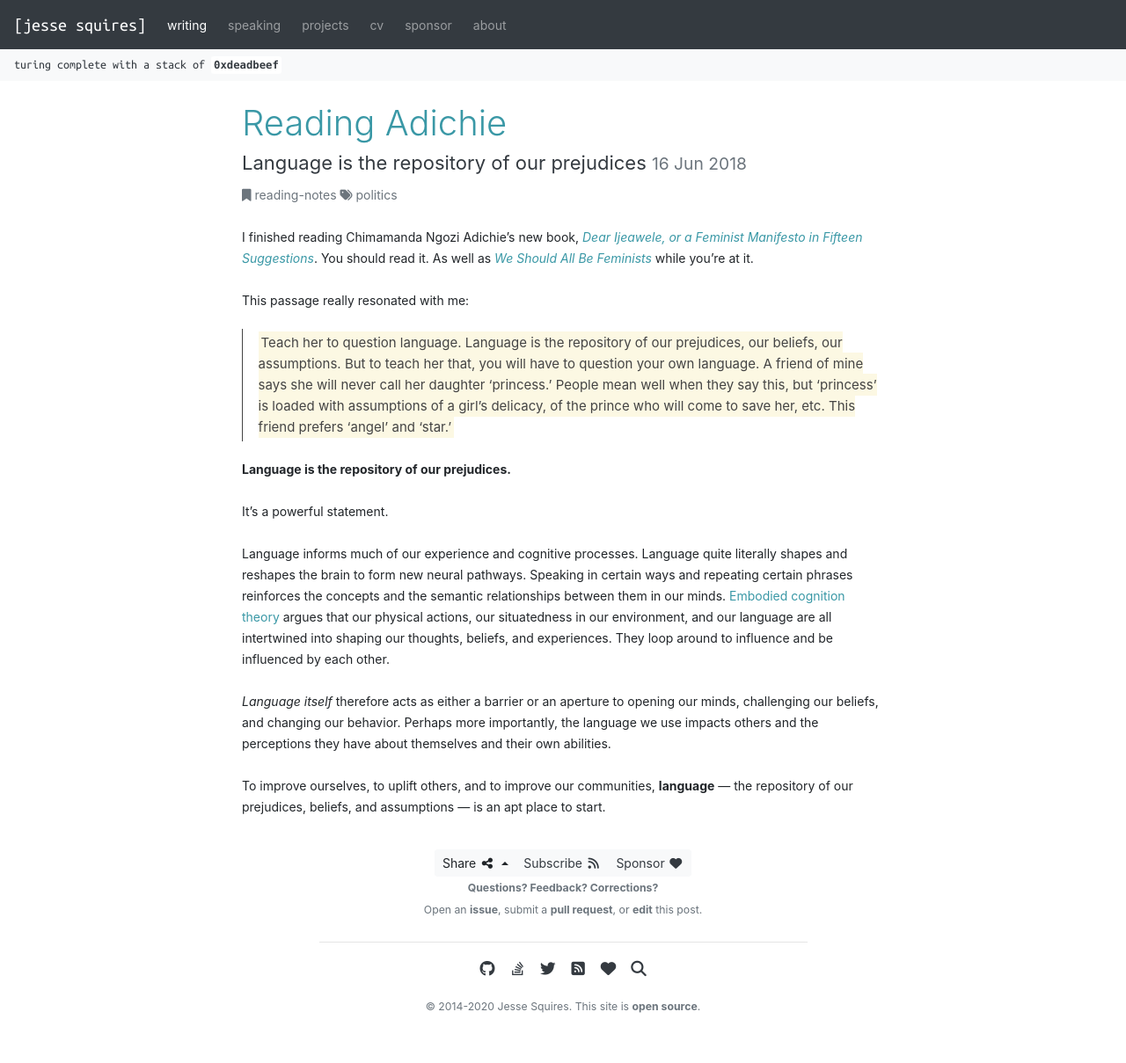
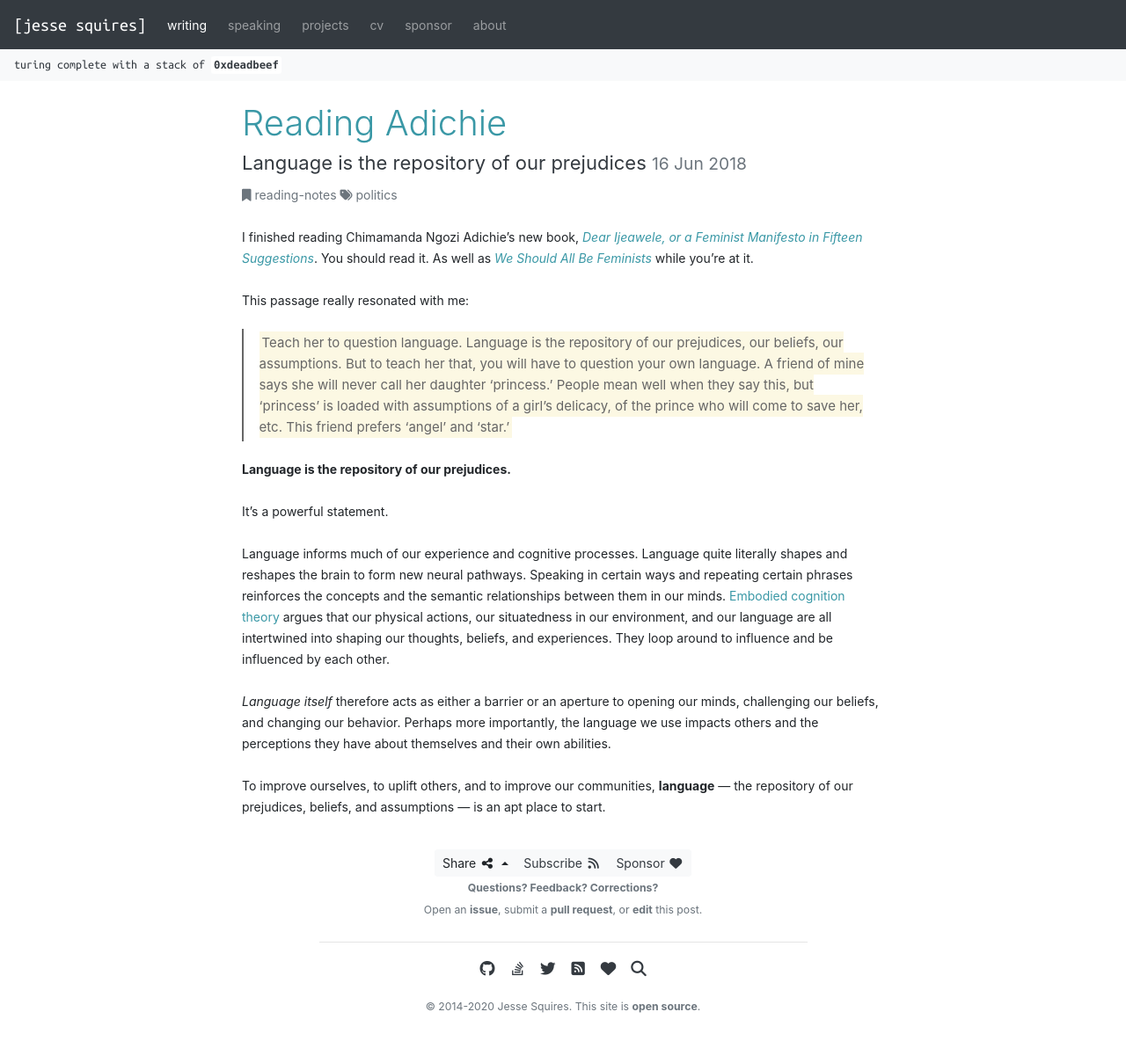
Before and after one commit to jessesquires/jessesquires.com, a Jekyll site: the page built from _posts/2018-06-16-reading-adichie-dear-ijeawele.md, in a window 1280 px wide. Shown: the whole page at 88% size. Built offline with Jekyll 4.4.1, drawn with Linux system fonts in a browser that asks for light colours; nearby versions of some CDN libraries; library files that are not in the unit come from our copies.

Commit message:
minor tweaks to blockquote styles

```diff
--- a/_sass/pages.scss
+++ b/_sass/pages.scss
@@ -11,7 +11,8 @@
 blockquote {
   color: $color-gray;
   padding-left: 1.1rem;
-  border-left: 1px solid $color-gray;
+  padding-right: 1.1rem;
+  border-left: 2px solid $color-gray;
 }
 
 blockquote {
--- a/css/style.scss
+++ b/css/style.scss
@@ -6,7 +6,7 @@
 
 $color-bg: #ffffff;
 
-$color-gray: #444;
+$color-gray: #666666;
 
 $color-brand: #3a98a6;
 $color-brand-bright: #47bacc;
```
